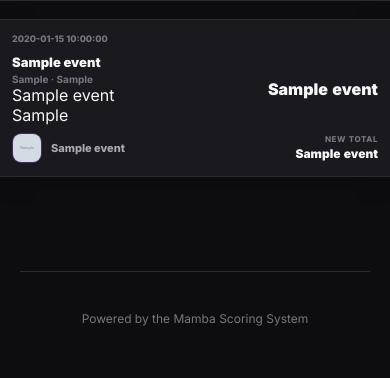
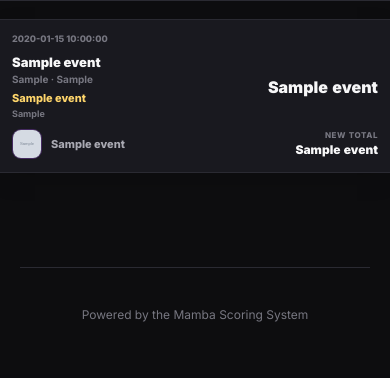
Before and after one commit to DI-main-ai/mamba-fantasy-scorer, a FastAPI app: template templates/scoring_log.html in a window 390 px wide. Shown: the part 616-994 px from the top of the page. After the commit the page ends 938 px from the top, so only its background shows below. Run offline with FastAPI, Linux system fonts and the light colour scheme; the template is opened without the code that fills it: most values are stand-ins (such as "Sample title", 1, 10 or a date in 2020); grey boxes marked "Sample" are stand-in pictures; some libraries are stand-ins or nearby versions.

Commit message:
Style live scoring action context

```diff
--- a/static/css/scoring-log.css
+++ b/static/css/scoring-log.css
@@ -363,3 +363,32 @@
         font-size: 12px;
     }
 }
+
+
+/* Yahoo stat-delta context for each fantasy point change. */
+.scoring-action {
+    margin-top: 7px;
+    color: var(--gold-light);
+    font-size: 12px;
+    font-weight: 800;
+    line-height: 1.35;
+}
+
+.scoring-action-breakdown {
+    margin-top: 3px;
+    color: var(--text-muted);
+    font-size: 10px;
+    font-weight: 650;
+    line-height: 1.4;
+}
+
+@media (max-width: 620px) {
+    .scoring-action {
+        margin-top: 6px;
+        font-size: 11px;
+    }
+
+    .scoring-action-breakdown {
+        font-size: 9px;
+    }
+}
```
